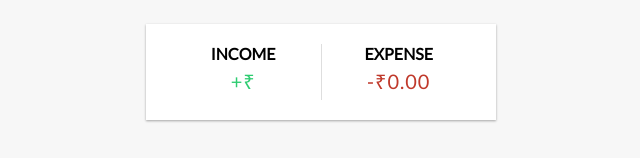
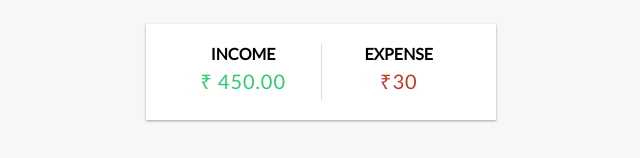
Before and after one commit to Zeeshnhmd/Expense-Tracker, a React (Create React App) app: page / in a window 1280 px wide. Shown: the part 133-291 px from the top of the page, without its empty margins (319-959 px from the left). Built offline with nearby package versions, Linux system fonts and the light colour scheme.

Commit message:
income expenses value

```diff
--- a/src/components/IncomeExpenses.jsx
+++ b/src/components/IncomeExpenses.jsx
@@ -1,15 +1,29 @@
-import React from 'react';
+import React, { useContext } from 'react';
+import GlobalState from '../context/GlobalState';
 
 const IncomeExpenses = () => {
+	const { transactions } = useContext(GlobalState);
+	const amount = transactions.map((transaction) => transaction.amount);
+
+	const income = amount
+		.filter((item) => item > 0)
+		.reduce((a, b) => (a += b), 0)
+		.toFixed(2);
+
+	const expense = amount
+		.filter((item) => item < 0)
+		.reduce((a, b) => (a += b), 0)
+		.toFixed(2);
+
 	return (
 		<div className="inc-exp-container">
 			<div>
 				<h4>Income</h4>
-				<p className="money plus">+&#8377;</p>
+				<p className="money plus">&#8377; {income}</p>
 			</div>
 			<div>
 				<h4>Expense</h4>
-				<p className="money minus">-&#8377;0.00</p>
+				<p className="money minus">&#8377;{Math.abs(expense)}</p>
 			</div>
 		</div>
 	);
```
